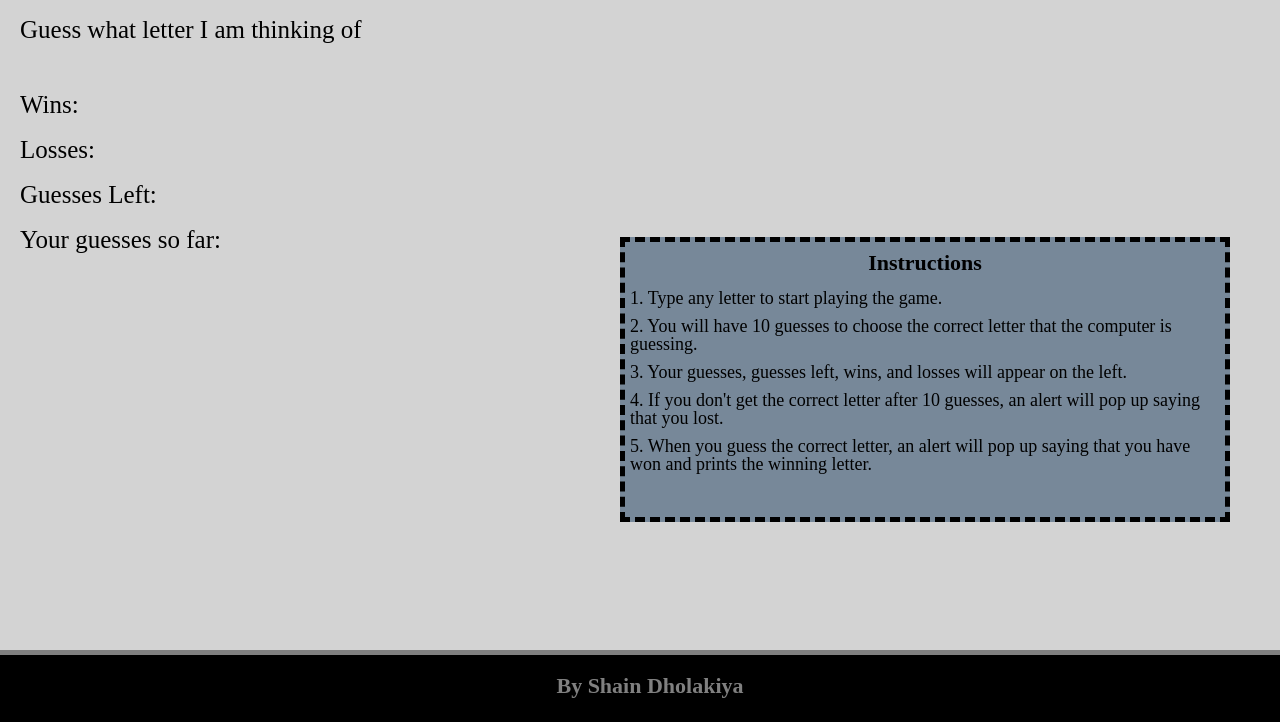
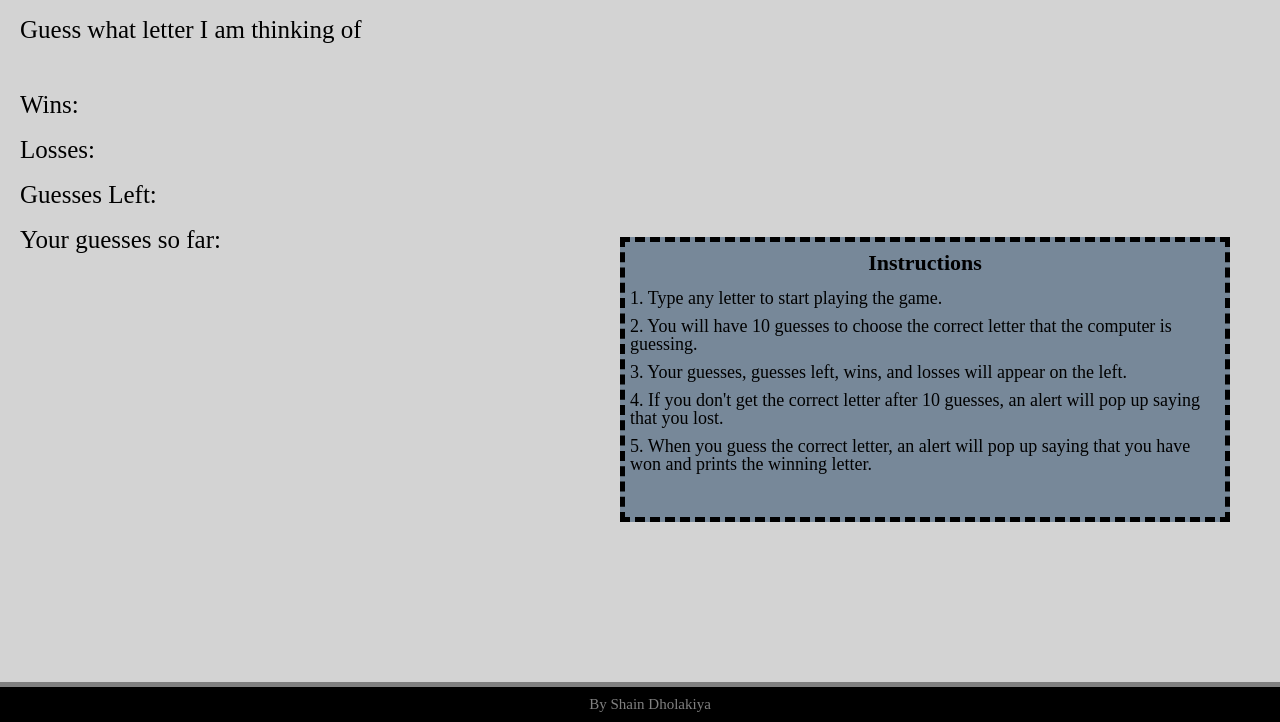
Before and after one commit to ShainDholakiya/Psychic-Game, a plain HTML site: page index.html in a window 1280 px wide. Shown: the part 78-800 px from the top of the page. Drawn offline with Linux system fonts and the light colour scheme.

Commit message:
initial site files

```diff
--- a/index.html
+++ b/index.html
@@ -50,7 +50,7 @@
 
 <footer>
 
-    <h3>By Shain Dholakiya</h3>
+    <h4>By Shain Dholakiya</h4>
 
 </footer>
 
```
